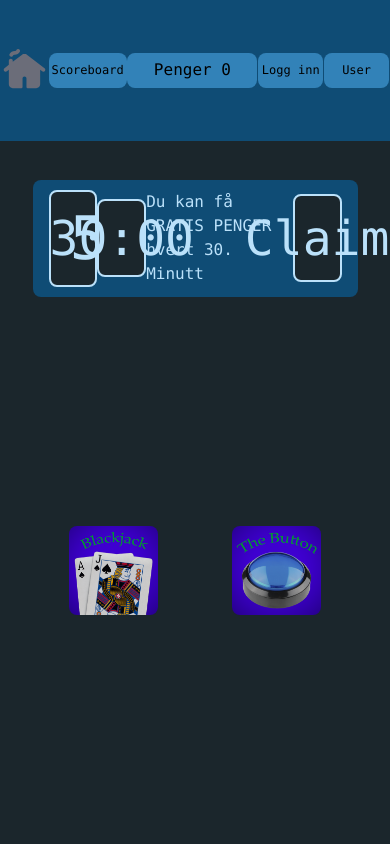
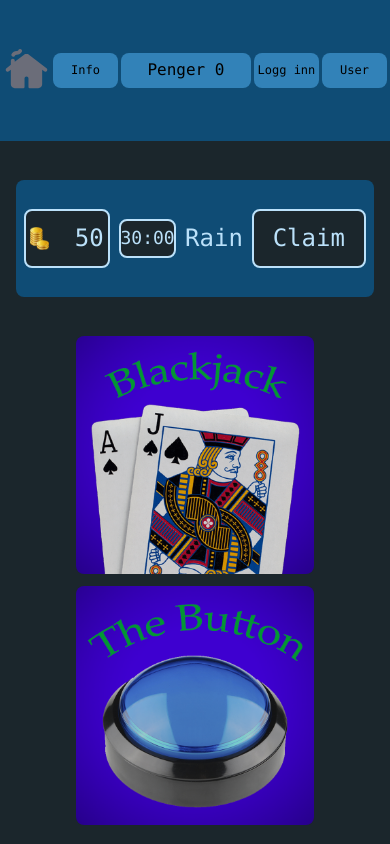
Before and after one commit to Carlo331/Carlocasino, a SvelteKit app in the folder CarloCasino/: page / in a window 390 px wide. Built offline with nearby package versions, Linux system fonts and the light colour scheme.

Commit message:
scaling shit

```diff
--- a/CarloCasino/src/routes/+page.svelte
+++ b/CarloCasino/src/routes/+page.svelte
@@ -2,7 +2,7 @@
     import "../app.css";
     import { draw, fade } from 'svelte/transition';
     import { onMount } from 'svelte';
-    import { Popup } from '/src/stores'
+    import { Popup, Money, Bruker } from '/src/stores'
     import Login from "./components/login.svelte";
 
     let onload = false
@@ -11,6 +11,9 @@
         onload = true
     })
 
+    function RainClaim(){
+        $Money = $Money + 50
+    }
 </script>
 
 <div id="main" class="flex flex-col items-center bg-black w-screen h-screen bg-gradient-to-b from-transparent via-primary-900/20 to-transparent">
@@ -18,13 +21,13 @@
         <a href="/" class="h-2/6 btn">
             <img class="h-full" src="home.svg" alt="home">
         </a>
-        <a href="/scoreboard" class="flex justify-center btn items-center w-1/5 md:w-1/6 h-1/4 rounded-lg font-mono text-xs md:text-xl bg-blue">
-            Scoreboard
+        <a href="/info" class="flex justify-center btn items-center w-1/6 md:w-1/12 h-1/4 rounded-lg font-mono text-xs md:text-xl bg-blue">
+            Info
         </a>
-        <div class="flex justify-center items-center w-2/6 h-1/4 md:w-1/6 md:h-2/5 rounded-lg bg-blue font-mono text-base md:text-3xl">
-            Penger 0
+        <div class="flex justify-center items-center w-2/6 h-1/4 md:w-56 md:h-2/5 rounded-lg bg-blue font-mono text-base md:text-3xl">
+            Penger {$Money}
         </div>
-          <button on:click={()=> {Popup.set(true)}} class="flex justify-center btn items-center w-1/6 md:w-1/12 h-1/4 rounded-lg bg-blue font-mono text-xs md:text-xl">
+          <button on:click={()=> {Popup.set(true)}} class="flex justify-center btn items-center w-1/6 md:w-32 h-1/4 rounded-lg bg-blue font-mono text-xs md:text-xl">
               Logg inn
           </button>
           <div class="flex justify-center items-center w-1/6 md:w-1/12 h-1/4 rounded-lg bg-blue font-mono text-xs md:text-xl">
@@ -35,21 +38,21 @@
     {#if $Popup}
     <Login/>
     {/if}
-    <div id="resten" class="flex flex-col  justify-evenly items-center w-full h-5/6"  in:fade={{duration: 1000}}>
-        <div id="rain" class="flex justify-between items-center pl-4 pr-4 w-5/6 h-1/6 rounded-lg bg-navy">
-            <div class="flex items-center justify-between p-4 bg-black border-sky h-5/6 w-1/6 border-2 rounded-lg">
+    <div id="resten" class="flex flex-col justify-evenly items-center w-full h-5/6"  in:fade={{duration: 1000}}>
+        <div id="rain" class="flex justify-between items-center pl-2 pr-2 md:pl-4 md:pr-4 w-11/12 md:w-5/6 h-1/6 rounded-lg bg-navy">
+            <div class="flex items-center justify-between bg-black border-sky pl-1 pr-1 md:pl-4 md:pr-4 h-1/2 w-3/12 md:h-5/6 md:w-44 border-2 rounded-lg">
                 <img class="w-3/12" src="/Gold_Coins.png" alt="coin">
-                <span class=" font-mono text-6xl text-sky">50</span>
+                <span class=" font-mono text-2xl md:text-6xl text-sky">50</span>
             </div>
-            <div class="flex items-center justify-center w-1/6 h-4/6 bg-black border-2 rounded-lg font-mono text-sky text-5xl">30:00</div>
-            <span class="flex items-center justify-center text-sky font-mono ">Du kan få GRATIS PENGER hvert 30. Minutt</span>
-            <button class="flex justify-center btn items-center w-1/6 h-3/4 rounded-lg bg-black border-2 text-sky text-5xl font-mono">Claim</button>
+            <div class="flex items-center justify-center w-1/6 h-2/6 md:w-40 md:h-4/6 bg-black border-2 rounded-lg font-mono text-sky text-lg md:text-5xl">30:00</div>
+            <span class="flex items-center text-2xl w-1/6 md:text-6xl justify-center text-sky font-mono ">Rain</span>
+            <button on:click={()=> RainClaim()} class="flex justify-center btn items-center w-4/12 h-1/2 md:w-44 md:h-3/4 rounded-lg bg-black border-2 text-sky text-2xl md:text-5xl font-mono">Claim</button>
         </div>
-        <div id="spill" class="flex justify-evenly w-full h-4/6">
-            <a href="/blackjack" class="flex items-center justify-center rounded-lg w-3/12 h-full">
+        <div id="spill" class="flex items-center flex-col md:justify-evenly md:flex-row w-full h-4/6">
+            <a href="/blackjack" class="flex items-center justify-center rounded-lg w-4/6 md:w-3/12 mb-3">
                 <img class="rounded-lg h-11/12 w-11/12" src="/blackjack.png" alt="blue button">
             </a>
-            <a href="/bluebutton" id="button" class="flex items-center justify-center rounded-lg w-3/12 h-full">
+            <a href="/bluebutton" id="button" class="flex items-center justify-center rounded-lg w-4/6 md:w-3/12 mb-3 ">
                 <img class="rounded-lg h-11/12 w-11/12" src="/blue_button.png" alt="blue button">
             </a>
         </div>
--- a/CarloCasino/src/routes/blackjack/+page.svelte
+++ b/CarloCasino/src/routes/blackjack/+page.svelte
@@ -285,19 +285,19 @@ function PlayerStand(){
 
 <div class="flex justify-between h-screen w-screen bg-black">
     <div class="flex flex-col items-center justify-center h-screen w-screen">
-        <div id="navbar" class="flex justify-evenly items-center w-full h-1/6 bg-navy">
+        <div id="navbar" class="flex justify-evenly items-center w-full h-1/6 bg-navy mb-3">
             <a href="/" class="h-2/6 btn">
                 <img class="h-full" src="home.svg" alt="home">
             </a>
-            <a href="/scoreboard" class="flex justify-center btn items-center w-1/5 md:w-1/6 h-1/4 rounded-lg font-mono text-xs md:text-xl bg-blue">
-                Scoreboard
+            <a href="/info" class="flex justify-center btn items-center w-1/6 md:w-1/12 h-1/4 rounded-lg font-mono text-xs md:text-xl bg-blue">
+                Info
             </a>
-            <div class="flex justify-center items-center w-2/6 h-1/4 md:w-1/6 md:h-2/5 rounded-lg bg-blue font-mono text-base md:text-3xl">
+            <div class="flex justify-center items-center w-2/6 h-1/4 md:w-56 md:h-2/5 rounded-lg bg-blue font-mono text-base md:text-3xl">
                 Penger 0
             </div>
-            <button on:click={()=> {Popup.set(true)}} class="flex justify-center btn items-center w-1/6 md:w-1/12 h-1/4 rounded-lg bg-blue font-mono text-xs md:text-xl">
-                Logg inn
-            </button>
+              <button on:click={()=> {Popup.set(true)}} class="flex justify-center btn items-center w-1/6 md:w-32 h-1/4 rounded-lg bg-blue font-mono text-xs md:text-xl">
+                  Logg inn
+              </button>
             <div class="flex justify-center items-center w-1/6 md:w-1/12 h-1/4 rounded-lg bg-blue font-mono text-xs md:text-xl">
                   User
             </div>
@@ -306,8 +306,8 @@ function PlayerStand(){
         {#if $Popup}
             <Login/>
         {/if}
-        <div class="flex items-center justify-between bg-black h-5/6 w-full" in:fade={{duration: 1000}}>
-            <div id="betting interface" class="flex flex-col justify-center items-center h-full w-1/3">
+        <div class="flex items-center flex-col-reverse justify-evenly md:flex-row bg-black h-5/6 w-full" in:fade={{duration: 1000}}>
+            <div id="betting interface" class="flex flex-col justify-center items-center h-5/12 w-1/3">
                 <div id="betting amount buttons" class="flex m-[0.5rem] w-[13rem] justify-between ">
                     <button type="button" class="btn rounded-lg w-[4rem] h-[2.5rem] bg-navy text-sky">1/2</button>
                     <button type="button" class="btn rounded-lg w-[4rem] h-[2.5rem] bg-navy text-sky">2X</button>
@@ -325,20 +325,20 @@ function PlayerStand(){
                     <button id="CardDrawButton" disabled={CardDrawButton} on:click={() => carddraw()} type="button" class="btn rounded-lg w-[14.5rem] h-[3rem] text-sky bg-navy">Place bet</button>
                 </div>
             </div>
-            <div id="spillbrett" class="flex flex-col items-center justify-between bg-navy h-[92%] w-[58%] mr-[2.5%] rounded">
-                <div id="DealerKort" class="flex relative justify-between border-[0.1rem] mt-[1rem] rounded-lg border-black h-[11rem] w-[18rem]">
+            <div id="spillbrett" class="flex flex-col items-center justify-between bg-navy h-1/2 w-10/12 md:h-[92%] md:w-[58%] rounded">
+                <div id="DealerKort" class="flex relative justify-between border-[0.1rem] mt-[1rem] rounded-lg border-black h-[100%] w-11/12 md:h-[11rem] md:w-[18rem]">
 
                 </div>
                 <div id="Dealer value">
                     <span class="text-sky">{SumDealerValue}</span>
                 </div>
-                <div id="spacing" class="flex items-center justify-center h-[18rem] w-[10rem]">
+                <div id="spacing" class="flex items-center justify-center h-[10rem] w-[10rem]">
                     <span class="text-sky">{WinLost}</span>
                 </div>
                 <div id="player value">
                     <span class="text-sky">{SumPlayerValue}</span>
                 </div>
-                <div id="SpillerKort" class="flex relative justify-between border-[0.1rem] mb-[1rem] rounded-lg border-black h-[11rem] w-[18rem]">
+                <div id="SpillerKort" class="flex relative justify-between border-[0.1rem] mb-[1rem] rounded-lg border-black h-[100%] w-11/12 md:h-[11rem] md:w-[18rem]">
 
                 </div>
 
--- a/CarloCasino/src/routes/bluebutton/+page.svelte
+++ b/CarloCasino/src/routes/bluebutton/+page.svelte
@@ -47,15 +47,15 @@
         <a href="/" class="h-2/6 btn">
             <img class="h-full" src="home.svg" alt="home">
         </a>
-        <a href="/scoreboard" class="flex justify-center btn items-center w-1/5 md:w-1/6 h-1/4 rounded-lg font-mono text-xs md:text-xl bg-blue">
-            Scoreboard
+        <a href="/info" class="flex justify-center btn items-center w-1/6 md:w-1/12 h-1/4 rounded-lg font-mono text-xs md:text-xl bg-blue">
+            Info
         </a>
-        <div class="flex justify-center items-center w-2/6 h-1/4 md:w-1/6 md:h-2/5 rounded-lg bg-blue font-mono text-base md:text-3xl">
+        <div class="flex justify-center items-center w-2/6 h-1/4 md:w-56 md:h-2/5 rounded-lg bg-blue font-mono text-base md:text-3xl">
             Penger 0
         </div>
-        <button on:click={()=> {Popup.set(true)}} class="flex justify-center btn items-center w-1/6 md:w-1/12 h-1/4 rounded-lg bg-blue font-mono text-xs md:text-xl">
-            Logg inn
-        </button>
+          <button on:click={()=> {Popup.set(true)}} class="flex justify-center btn items-center w-1/6 md:w-32 h-1/4 rounded-lg bg-blue font-mono text-xs md:text-xl">
+              Logg inn
+          </button>
         <div class="flex justify-center items-center w-1/6 md:w-1/12 h-1/4 rounded-lg bg-blue font-mono text-xs md:text-xl">
             User
         </div>
@@ -64,8 +64,8 @@
     {#if $Popup}
         <Login/>
     {/if}
-    <div id="resten" class="flex justify-evenly items-center w-full h-5/6" in:fade={{duration: 1000}}>
-        <div id="betting interface" class="flex flex-col justify-center items-center h-full w-1/3">
+    <div id="resten" class="flex items-center flex-col-reverse justify-evenly md:flex-row w-full h-5/6" in:fade={{duration: 1000}}>
+        <div id="betting interface" class="flex flex-col justify-center items-center h-2/6 w-1/3">
             <div id="betting amount buttons" class="flex m-[0.5rem] w-[13rem] justify-between ">
                 <button type="button" class="btn rounded-lg w-[4rem] h-[2.5rem] bg-navy text-sky">1/2</button>
                 <button type="button" class="btn rounded-lg w-[4rem] h-[2.5rem] bg-navy text-sky">2X</button>
--- /dev/null
+++ b/CarloCasino/src/routes/info/+page.svelte
@@ -0,0 +1,48 @@
+<script>
+    import { draw, fade } from 'svelte/transition';
+    import { onMount } from 'svelte';
+    import { Popup } from '/src/stores'
+    import Login from "../components/login.svelte";
+
+    let onload = false
+
+    onMount(() => {
+        onload = true
+    })
+
+</script>
+<div id="main" class="flex flex-col items-center bg-black w-screen h-screen bg-gradient-to-b from-transparent via-primary-900/20 to-transparent">
+    <div id="navbar" class="flex justify-evenly items-center w-full h-1/6 bg-navy">
+        <a href="/" class="h-2/6 btn">
+            <img class="h-full" src="home.svg" alt="home">
+        </a>
+        <a href="/info" class="flex justify-center btn items-center w-1/6 md:w-1/12 h-1/4 rounded-lg font-mono text-xs md:text-xl bg-blue">
+            Info
+        </a>
+        <div class="flex justify-center items-center w-2/6 h-1/4 md:w-56 md:h-2/5 rounded-lg bg-blue font-mono text-base md:text-3xl">
+            Penger 0
+        </div>
+          <button on:click={()=> {Popup.set(true)}} class="flex justify-center btn items-center w-1/6 md:w-32 h-1/4 rounded-lg bg-blue font-mono text-xs md:text-xl">
+              Logg inn
+          </button>
+          <div class="flex justify-center items-center w-1/6 md:w-1/12 h-1/4 rounded-lg bg-blue font-mono text-xs md:text-xl">
+              User
+          </div>
+    </div>
+    {#if onload}
+    {#if $Popup}
+    <Login/>
+    {/if}
+    <div id="resten" class="flex flex-col justify-evenly items-center w-full h-5/6"  in:fade={{duration: 1000}}>
+        <div id="RainInfo" class="">
+
+        </div>
+        <div id="BlackjackInfo" class="">
+
+        </div>
+        <div id="ButtonInfo" class="">
+
+        </div>
+    </div>
+    {/if}
+</div>
--- a/CarloCasino/src/stores.js
+++ b/CarloCasino/src/stores.js
@@ -1,3 +1,5 @@
 import { writable } from 'svelte/store';
 
 export let Popup = writable(false)
+export const Money = writable(0);
+export const Bruker = writable("")
```
Also changed, not shown: CarloCasino/src/routes/components/login.svelte (+11 -6 lines).
